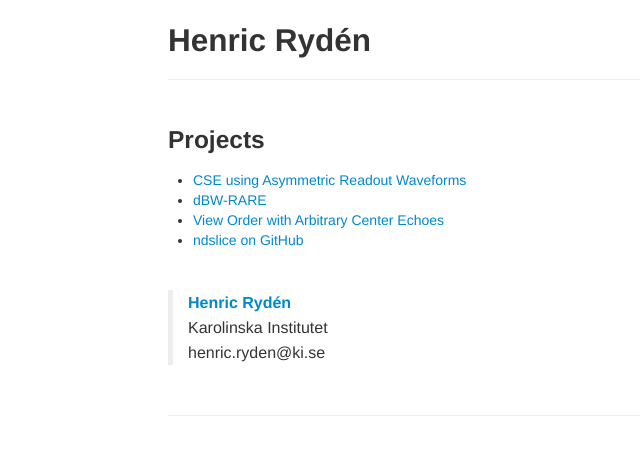
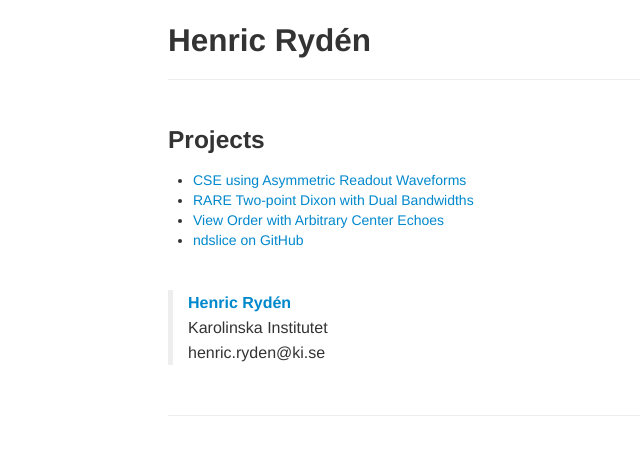
Before and after one commit to henricryden/henricryden.github.io, a Jekyll site: the page built from index.md, in a window 1280 px wide. Shown: the top 455 px of the page, without its empty margins (122-762 px from the left). Built offline with Jekyll 4.4.1, drawn with Linux system fonts in a browser that asks for light colours.

Commit message:
Rename RARE project link

```diff
--- a/index.md
+++ b/index.md
@@ -7,7 +7,7 @@ hide_navbar: true
 
 ### Projects
 - [CSE using Asymmetric Readout Waveforms](asymreadout)
-- [dBW-RARE](dbwRARE)
+- [RARE Two-point Dixon with Dual Bandwidths](dbwRARE)
 - [View Order with Arbitrary Center Echoes](https://henricryden.github.io/vieworder/)
 - [ndslice on GitHub](https://github.com/henricryden/ndslice)
 
```
